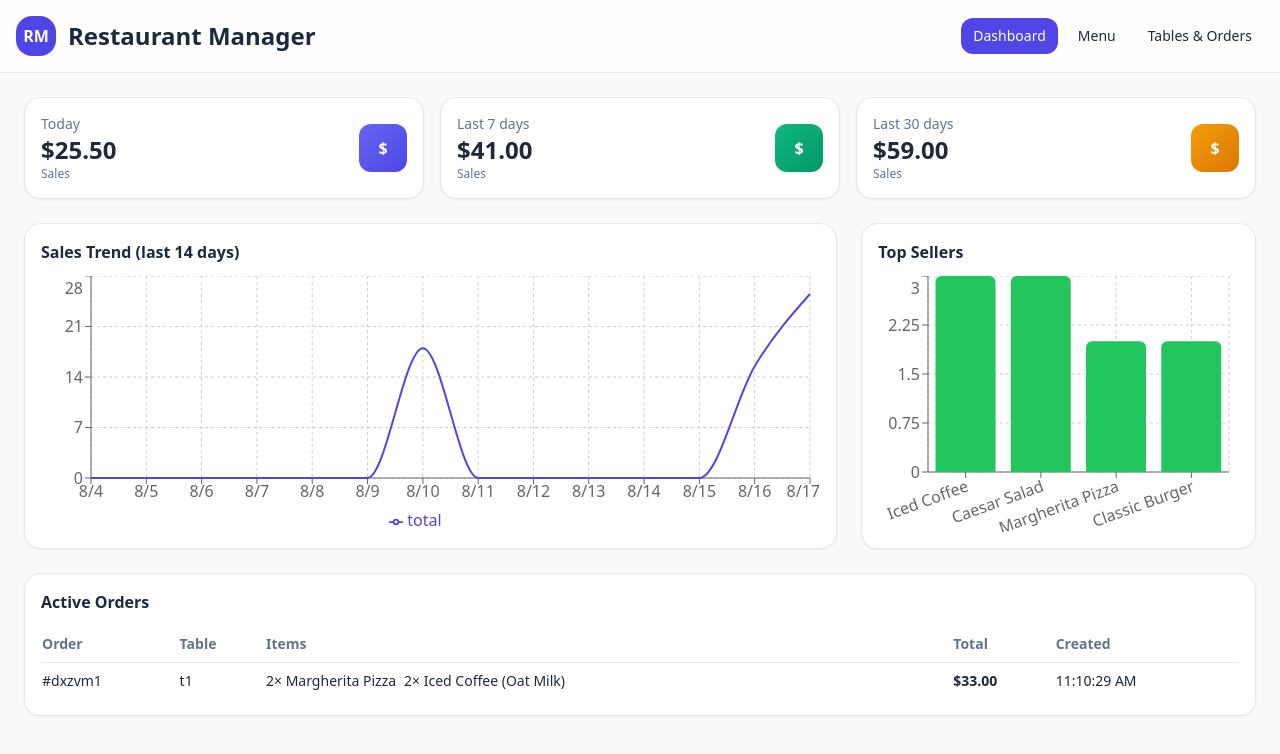
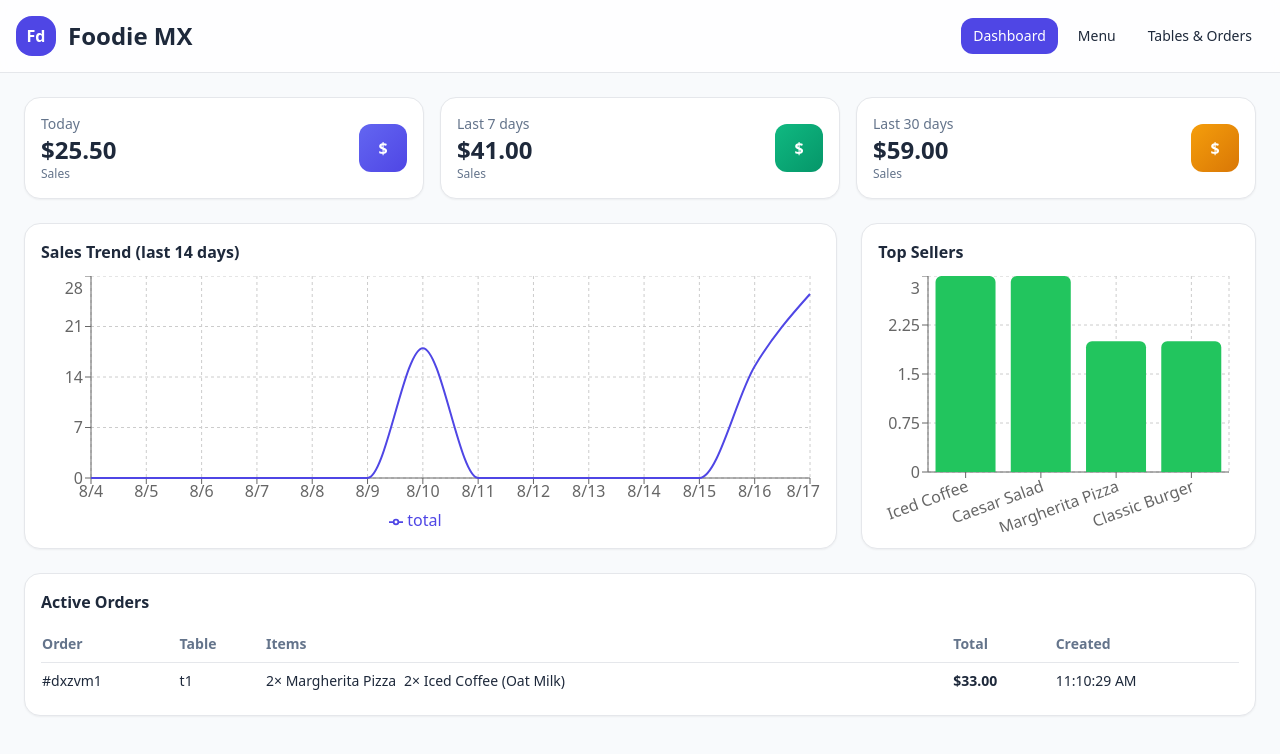
Before and after one commit to foodie-mx/foodie-frontend, a React (Vite) app: page / in a window 1280 px wide. Shown: the top 754 px of the page. Built offline with nearby package versions, Linux system fonts and the light colour scheme.

Commit message:
Change name

```diff
--- a/src/App.tsx
+++ b/src/App.tsx
@@ -313,8 +313,8 @@ function Header({ tab, setTab }: { tab: 'dashboard' | 'menu' | 'tables'; setTab:
         <header className="bg-white/80 backdrop-blur sticky top-0 z-10 border-b">
             <div className="mx-auto max-w-7xl p-4 flex items-center justify-between">
                 <div className="flex items-center gap-3">
-                    <div className="h-10 w-10 rounded-2xl bg-indigo-600 text-white grid place-items-center font-bold">RM</div>
-                    <h1 className="text-xl sm:text-2xl font-semibold">Restaurant Manager</h1>
+                    <div className="h-10 w-10 rounded-2xl bg-indigo-600 text-white grid place-items-center font-bold">Fd</div>
+                    <h1 className="text-xl sm:text-2xl font-semibold">Foodie MX</h1>
                 </div>
                 <nav className="flex gap-2">
                     {[
```
